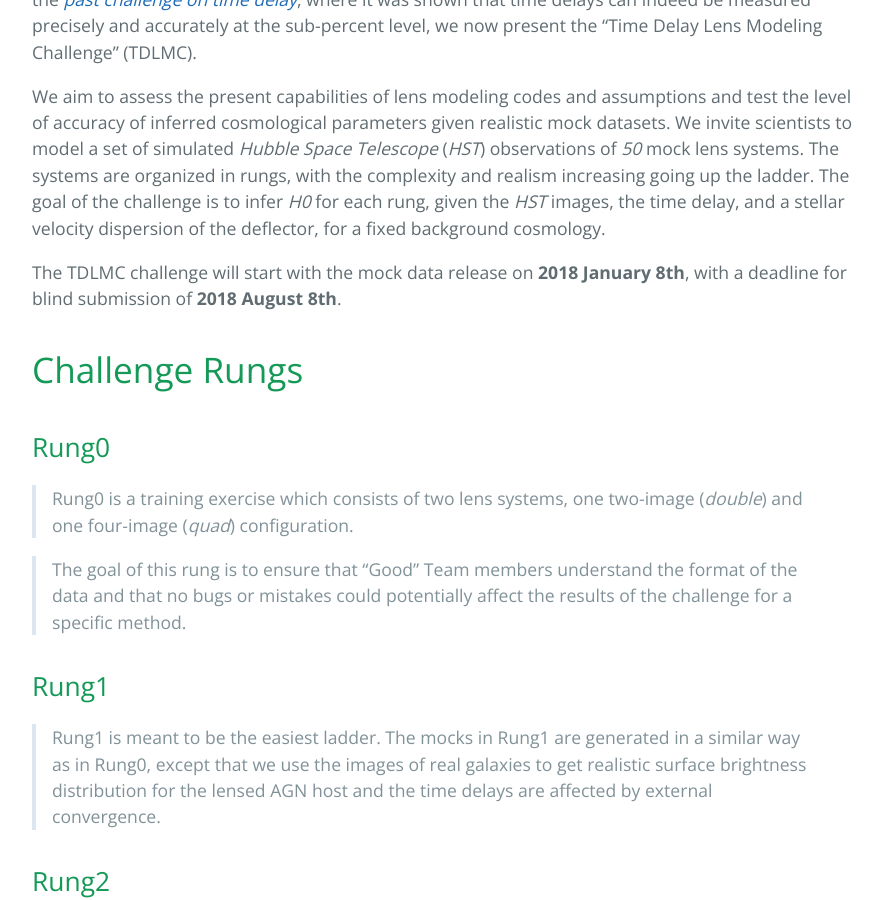
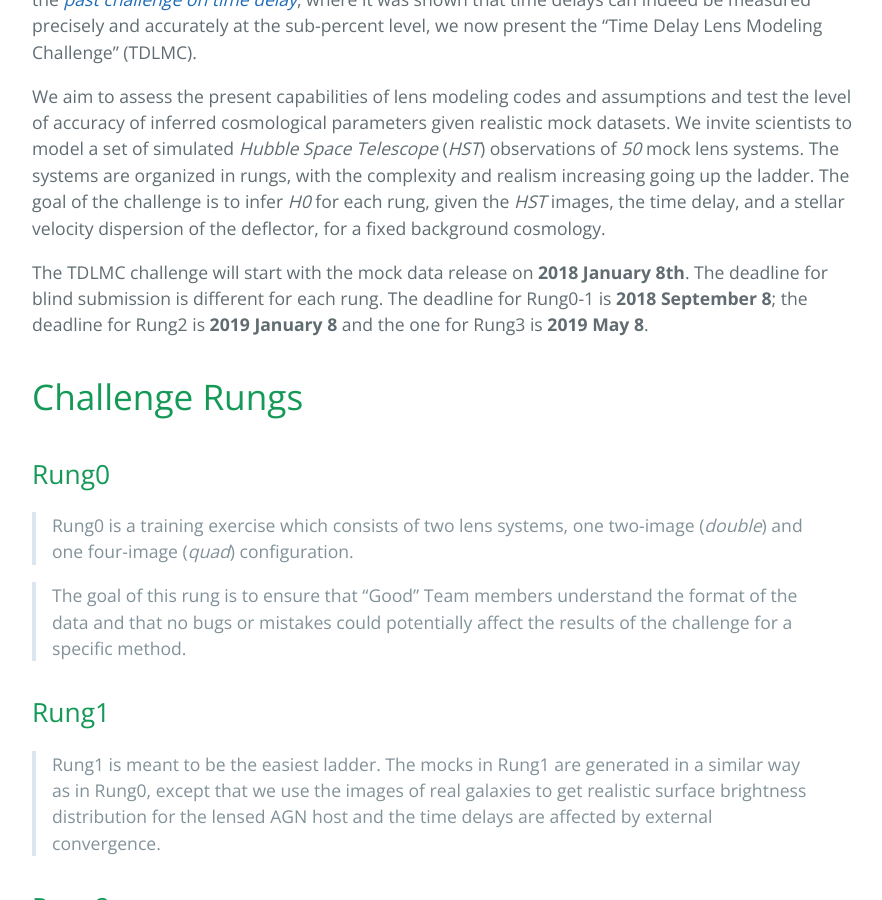
Before and after one commit to TDLMC/TDLMC.github.io, a Jekyll site: the page built from index.md, in a window 1280 px wide and 900 px high, scrolled down 681 px. Shown: the whole window, without its empty margins (192-1074 px from the left). Built offline with Jekyll 4.4.1, drawn with Linux system fonts in a browser that asks for light colours; our own code applies the rules of GitHub Pages for plain Markdown files.

Commit message:
Move the deadline.

```diff
--- a/index.md
+++ b/index.md
@@ -5,7 +5,8 @@ Strong gravitational lenses with measured time delay are a powerful tool to meas
 
 We aim to assess the present capabilities of lens modeling codes and assumptions and test the level of accuracy of inferred cosmological parameters given realistic mock datasets. We invite scientists to model a set of simulated _Hubble Space Telescope_ (_HST_) observations of _50_  mock lens systems. The systems are organized in rungs, with the complexity and realism increasing going up the ladder. The goal of the challenge is to infer _H0_  for each rung, given the _HST_  images, the time delay, and a stellar velocity dispersion of the deflector, for a fixed background cosmology.
 
-The TDLMC challenge will start with the mock data release on __2018 January 8th__, with a deadline for blind submission of __2018 August 8th__.
+The TDLMC challenge will start with the mock data release on __2018 January 8th__.
+The deadline for blind submission is different for each rung. The deadline for Rung0-1 is __2018 September 8__; the deadline for Rung2 is __2019 January 8__ and the one for Rung3 is __2019 May 8__.
 
 # [](#Data-sets)Challenge Rungs
 
```
